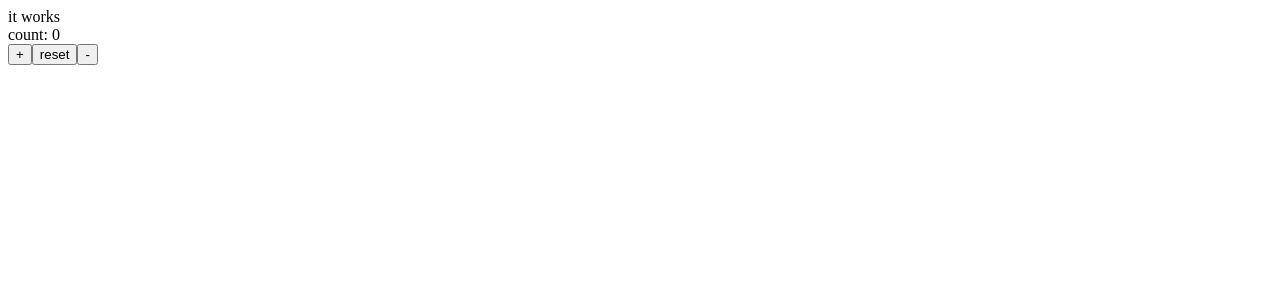
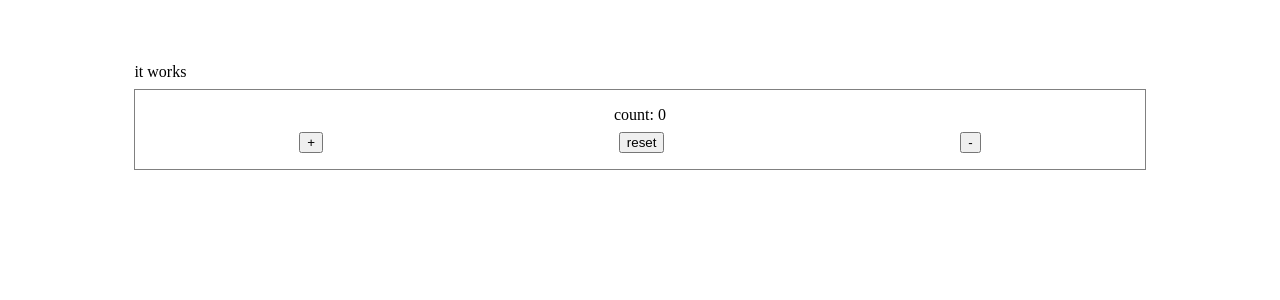
Before and after one commit to chentselee/react-typescript-webpack, a React app: page / in a window 1280 px wide. Shown: the top 300 px of the page. Built offline with nearby package versions, Linux system fonts and the light colour scheme.

Commit message:
add css modules

```diff
--- a/package.json
+++ b/package.json
@@ -9,12 +9,15 @@
     "@pmmmwh/react-refresh-webpack-plugin": "^0.5.7",
     "@types/react": "^18.0.21",
     "@types/react-dom": "^18.0.6",
+    "css-loader": "^6.7.1",
     "fork-ts-checker-webpack-plugin": "^7.2.13",
     "html-webpack-plugin": "^5.5.0",
+    "mini-css-extract-plugin": "^2.6.1",
     "react-refresh": "^0.14.0",
     "react-refresh-typescript": "^2.0.7",
     "ts-loader": "^9.4.1",
     "typescript": "^4.8.3",
+    "typescript-plugin-css-modules": "^3.4.0",
     "webpack": "^5.74.0",
     "webpack-cli": "^4.10.0",
     "webpack-dev-server": "^4.11.1"
--- /dev/null
+++ b/src/App.css
@@ -0,0 +1,5 @@
+.container {
+  max-width: 80%;
+  margin-inline: auto;
+  margin-block-start: 5%;
+}
--- a/src/App.tsx
+++ b/src/App.tsx
@@ -1,11 +1,16 @@
-import Counter from "./components/Counter";
+import { lazy, Suspense } from "react";
+import "./App.css";
+
+const Counter = lazy(() => import("./components/Counter"));
 
 const App = () => {
   return (
-    <>
-      <div>it works</div>
-      <Counter />
-    </>
+    <Suspense>
+      <div className="container">
+        <div>it works</div>
+        <Counter />
+      </div>
+    </Suspense>
   );
 };
 
--- /dev/null
+++ b/src/components/Counter.module.css
@@ -0,0 +1,21 @@
+.container {
+  display: grid;
+  grid-template-columns: repeat(3, 1fr);
+  row-gap: 8px;
+  border: 1px solid grey;
+  padding: 16px;
+  margin-block-start: 8px;
+}
+
+.count {
+  grid-row: 1;
+  grid-column: 2/ 3;
+  justify-self: center;
+}
+
+.buttons {
+  grid-row: 2;
+  grid-column: span 3;
+  display: flex;
+  justify-content: space-around;
+}
--- a/src/components/Counter.tsx
+++ b/src/components/Counter.tsx
@@ -1,11 +1,12 @@
 import { useState } from "react";
+import classes from "./Counter.module.css";
 
 const Counter = () => {
   const [count, setCount] = useState(() => 0);
   return (
-    <div>
-      <div>count: {count}</div>
-      <div>
+    <div className={classes.container}>
+      <div className={classes.count}>count: {count}</div>
+      <div className={classes.buttons}>
         <button onClick={() => setCount((prev) => prev + 1)}>+</button>
         <button onClick={() => setCount(0)}>reset</button>
         <button onClick={() => setCount((prev) => prev - 1)}>-</button>
--- a/tsconfig.json
+++ b/tsconfig.json
@@ -16,7 +16,7 @@
     /* Modules */
     "module": "ES2020" /* Specify what module code is generated. */,
     // "rootDir": "./",                                  /* Specify the root folder within your source files. */
-    // "moduleResolution": "node" /* Specify how TypeScript looks up a file from a given module specifier. */,
+    "moduleResolution": "node" /* Specify how TypeScript looks up a file from a given module specifier. */,
     "baseUrl": "." /* Specify the base directory to resolve non-relative module names. */,
     // "paths": {},                                      /* Specify a set of entries that re-map imports to additional lookup locations. */
     // "rootDirs": [],                                   /* Allow multiple folders to be treated as one when resolving modules. */
@@ -85,6 +85,7 @@
 
     /* Completeness */
     // "skipDefaultLibCheck": true,                      /* Skip type checking .d.ts files that are included with TypeScript. */
-    "skipLibCheck": true /* Skip type checking all .d.ts files. */
+    "skipLibCheck": true /* Skip type checking all .d.ts files. */,
+    "plugins": [{ "name": "typescript-plugin-css-modules" }]
   }
 }
--- /dev/null
+++ b/type.d.ts
@@ -0,0 +1 @@
+declare module "*.module.css";
--- a/webpack.config.js
+++ b/webpack.config.js
@@ -3,6 +3,7 @@ const HtmlWebpackPlugin = require("html-webpack-plugin");
 const ForkTsCheckerWebpackPlugin = require("fork-ts-checker-webpack-plugin");
 const ReactFastRefreshWebpackPlugin = require("@pmmmwh/react-refresh-webpack-plugin");
 const ReactRefreshTypeScript = require("react-refresh-typescript");
+const MiniCssExtractPlugin = require("mini-css-extract-plugin");
 
 const isDevelopment = process.env.NODE_ENV === "development";
 
@@ -25,6 +26,10 @@ module.exports = {
   },
   module: {
     rules: [
+      {
+        test: /\.css$/,
+        use: [MiniCssExtractPlugin.loader, "css-loader"],
+      },
       {
         test: /\.(ts|js)x?$/,
         loader: "ts-loader",
@@ -56,6 +61,7 @@ module.exports = {
       template: "index.html",
     }),
     new ForkTsCheckerWebpackPlugin(),
+    new MiniCssExtractPlugin(),
     isDevelopment && new ReactFastRefreshWebpackPlugin(),
   ].filter(Boolean),
 };
```
Also changed, not shown: 1 other file (tests, documents, lock files or other folders).
